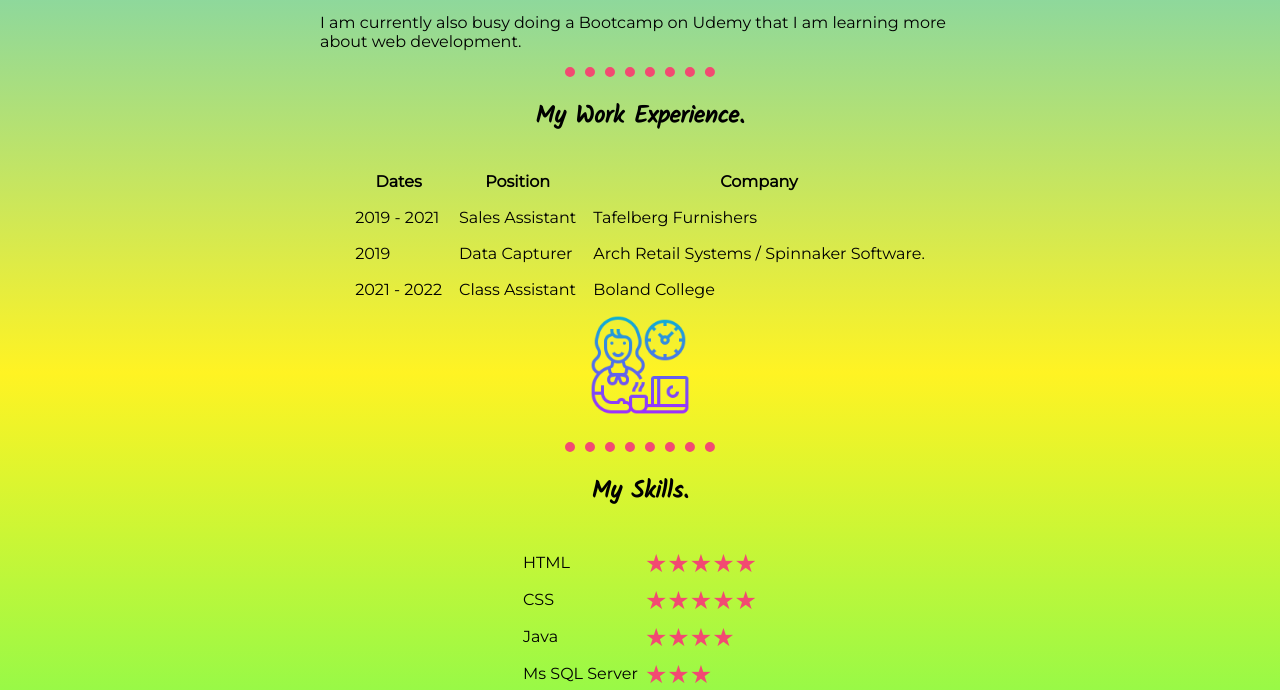
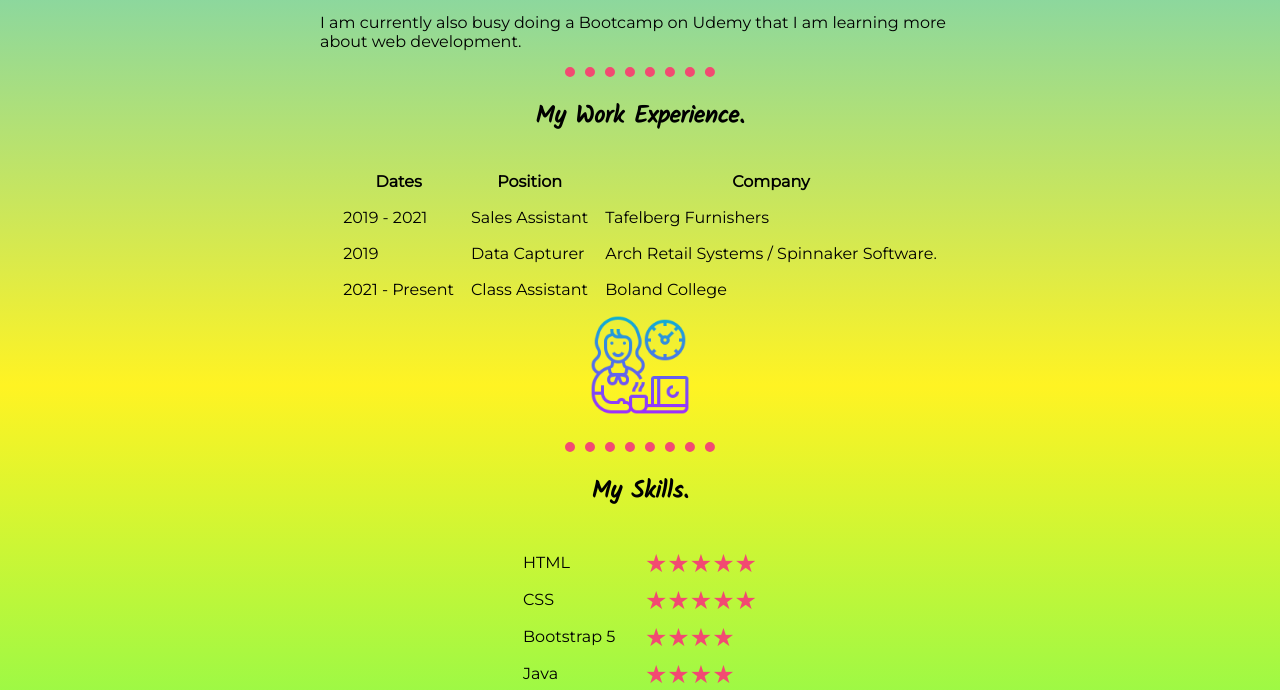
Before and after one commit to Nadi-v1909/Personal-Website, a plain HTML site: page CSS-mySite/docs/index.html in a window 1280 px wide. Shown: the part 262-952 px from the top of the page. Drawn offline with Linux system fonts and the light colour scheme; files whose address does not match are found by name.

Commit message:
Update index.html

```diff
--- a/CSS-mySite/docs/index.html
+++ b/CSS-mySite/docs/index.html
@@ -45,7 +45,7 @@
              <td> Arch Retail Systems / Spinnaker Software.</td>
            </tr>
            <tr>
-             <td>2021 - 2022</td>
+             <td>2021 - Present</td>
              <td> Class Assistant </td>
              <td> Boland College</td>
            </tr>
@@ -71,6 +71,10 @@
                  <tr>
                    <td>CSS</td>
                    <td class="stars">★★★★★</td>
+                 </tr>
+                 <tr>
+                   <td>Bootstrap 5</td>
+                   <td class="stars">★★★★</td>
                  </tr>
                  <tr>
                    <td>Java</td>
```
